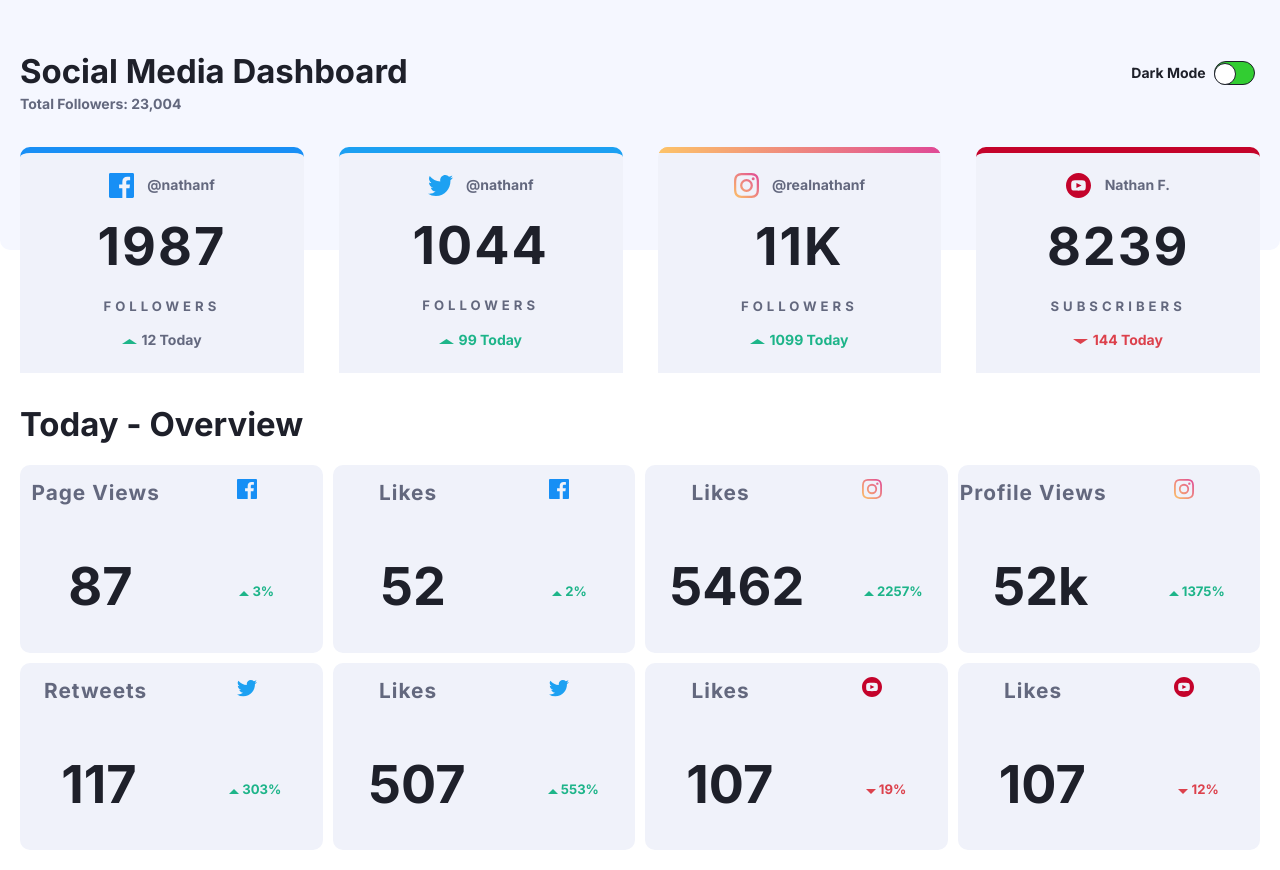
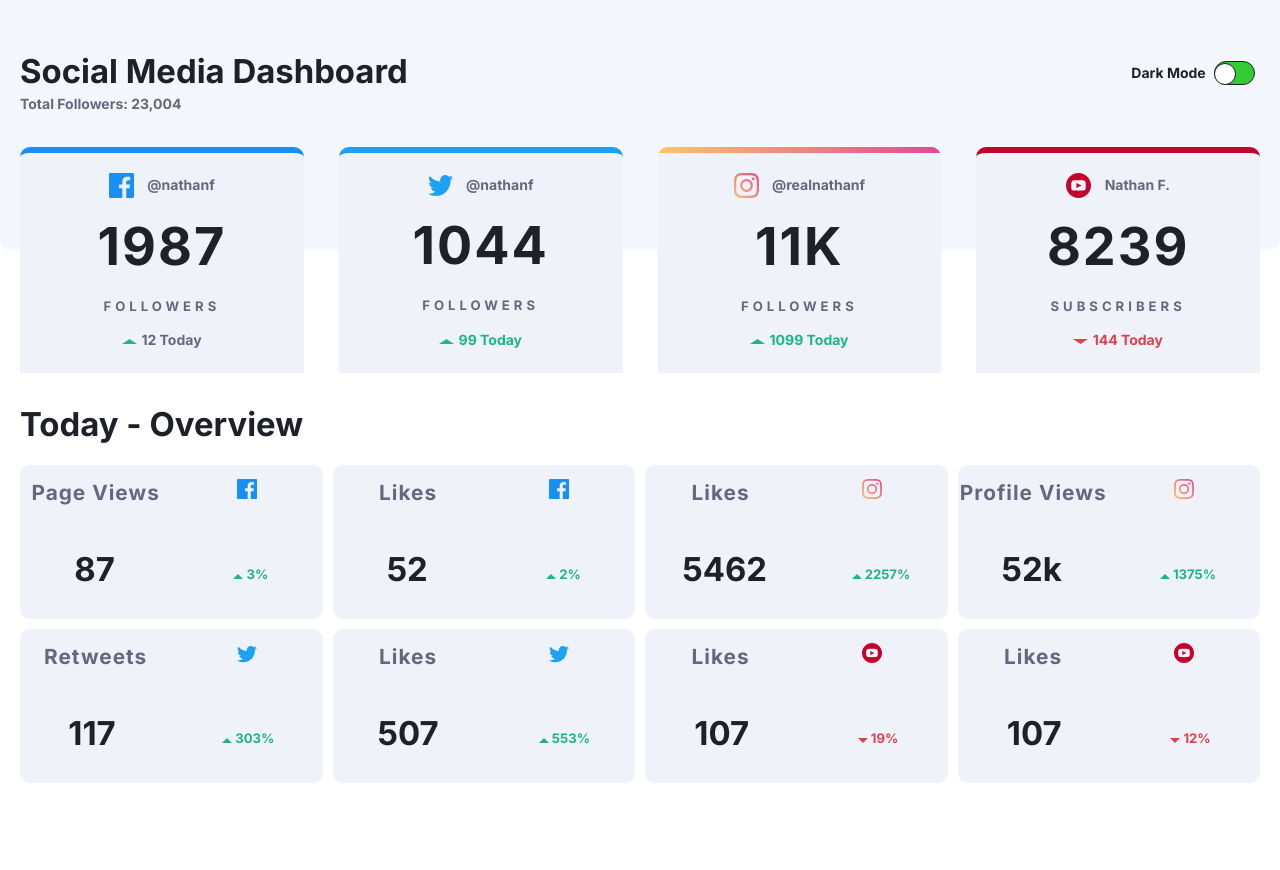
Before and after one commit to scourgeofgods/social-media-dashboard-with-theme-switcher-master, a plain HTML site: page index.html in a window 1280 px wide. After the commit the page ends 803 px from the top, so only its background shows below. Drawn offline with Linux system fonts and the light colour scheme.

Commit message:
changed stats value size

```diff
--- a/assets/css/style.css
+++ b/assets/css/style.css
@@ -275,7 +275,7 @@ h5 {
   width: 1rem;
 }
 .small__cards--card__bottom--stats-value {
-  font-size: var(--font-size-xl);
+  font-size: var(--font-size-lg);
   vertical-align: middle;
   color: var(--clr-text-2);
 }
--- a/index.html
+++ b/index.html
@@ -13,7 +13,7 @@
     />
     <link rel="stylesheet" href="assets/css/style.css" />
 
-    <title>Frontend Mentor | [Challenge Name Here]</title>
+    <title>Frontend Mentor |dark mode</title>
   </head>
   <body>
     <main class="container">
```
